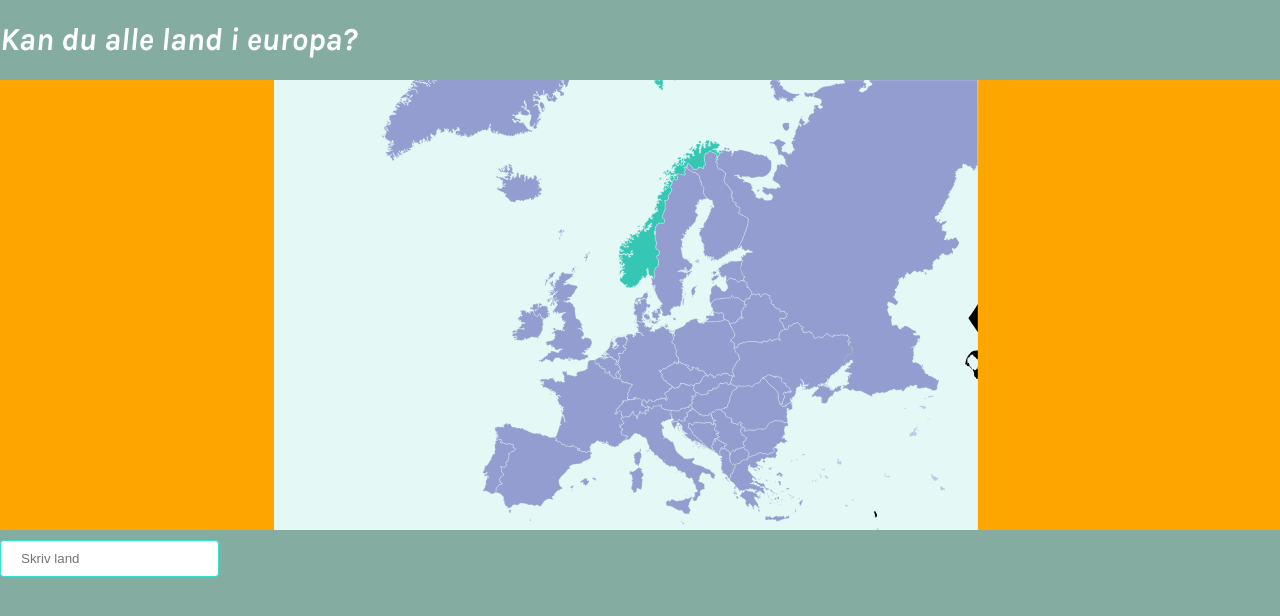
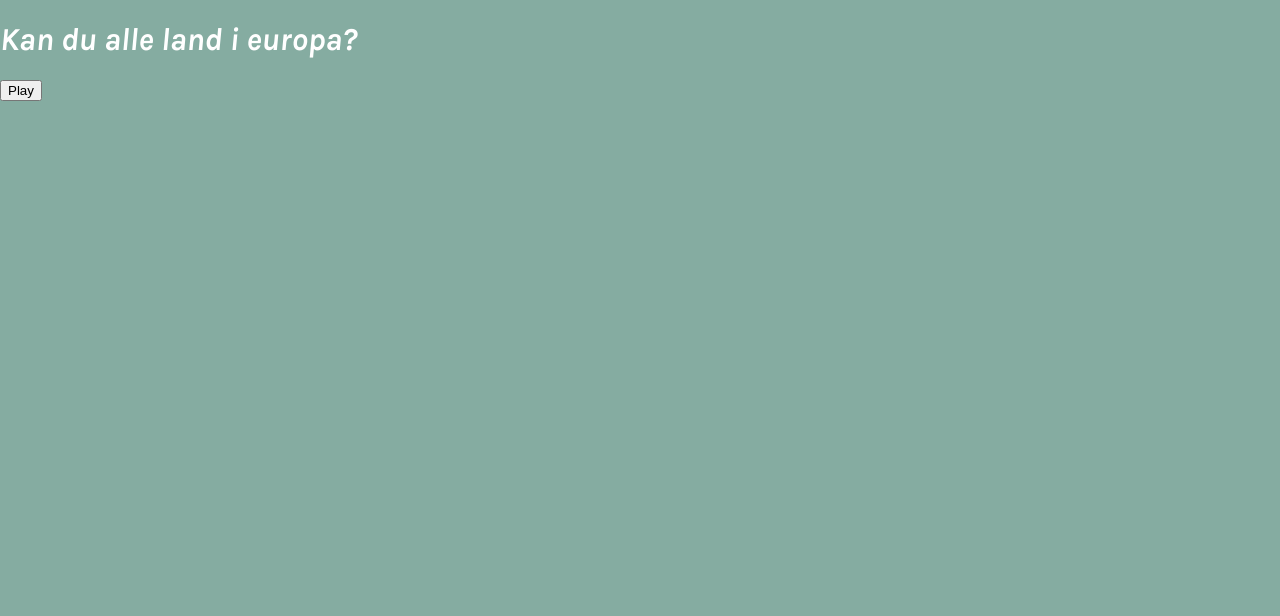
Before and after one commit to shady356/country-game, a Vue app: page / in a window 1280 px wide. Shown: the top 616 px of the page. Built offline with nearby package versions, Linux system fonts and the light colour scheme.

Commit message:
feat: update routes

```diff
--- a/src/router/index.js
+++ b/src/router/index.js
@@ -11,12 +11,14 @@ const routes = [
     component: Home
   },
   {
+    path: '/play',
+    name: 'Play',
+    component: () => import('@/views/Play.vue')
+  },
+  {
     path: '/about',
     name: 'About',
-    // route level code-splitting
-    // this generates a separate chunk (about.[hash].js) for this route
-    // which is lazy-loaded when the route is visited.
-    component: () => import(/* webpackChunkName: "about" */ '../views/About.vue')
+    component: () => import('@/views/About.vue')
   }
 ]
 
--- a/src/views/Home.vue
+++ b/src/views/Home.vue
@@ -1,17 +1,14 @@
 <template>
   <div class="home">
     <h1>Kan du alle land i europa?</h1>
-    <Game />
+    <router-link :to="{name: 'Play'}">
+      <button>Play</button>
+    </router-link>
   </div>
 </template>
 
 <script>
-import Game from '@/components/Game.vue'
-
 export default {
-  name: 'Home',
-  components: {
-    Game
-  }
+  name: 'Home'
 }
 </script>
--- /dev/null
+++ b/src/views/Play.vue
@@ -0,0 +1,16 @@
+<template>
+  <Game />
+</template>
+
+<script>
+import Game from '@/components/Game.vue'
+export default {
+  components: {
+    Game
+  }
+}
+</script>
+
+<style>
+
+</style>
```
